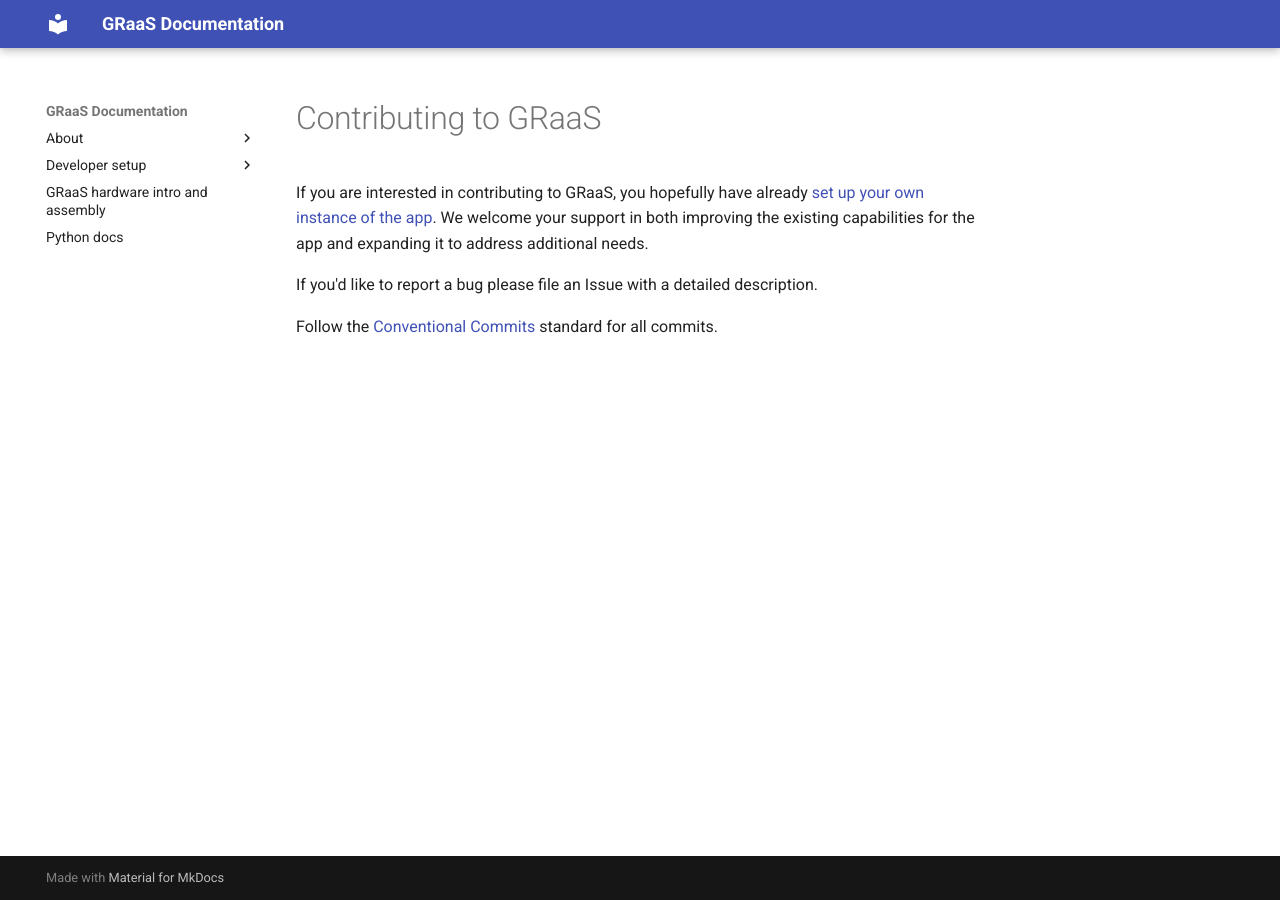
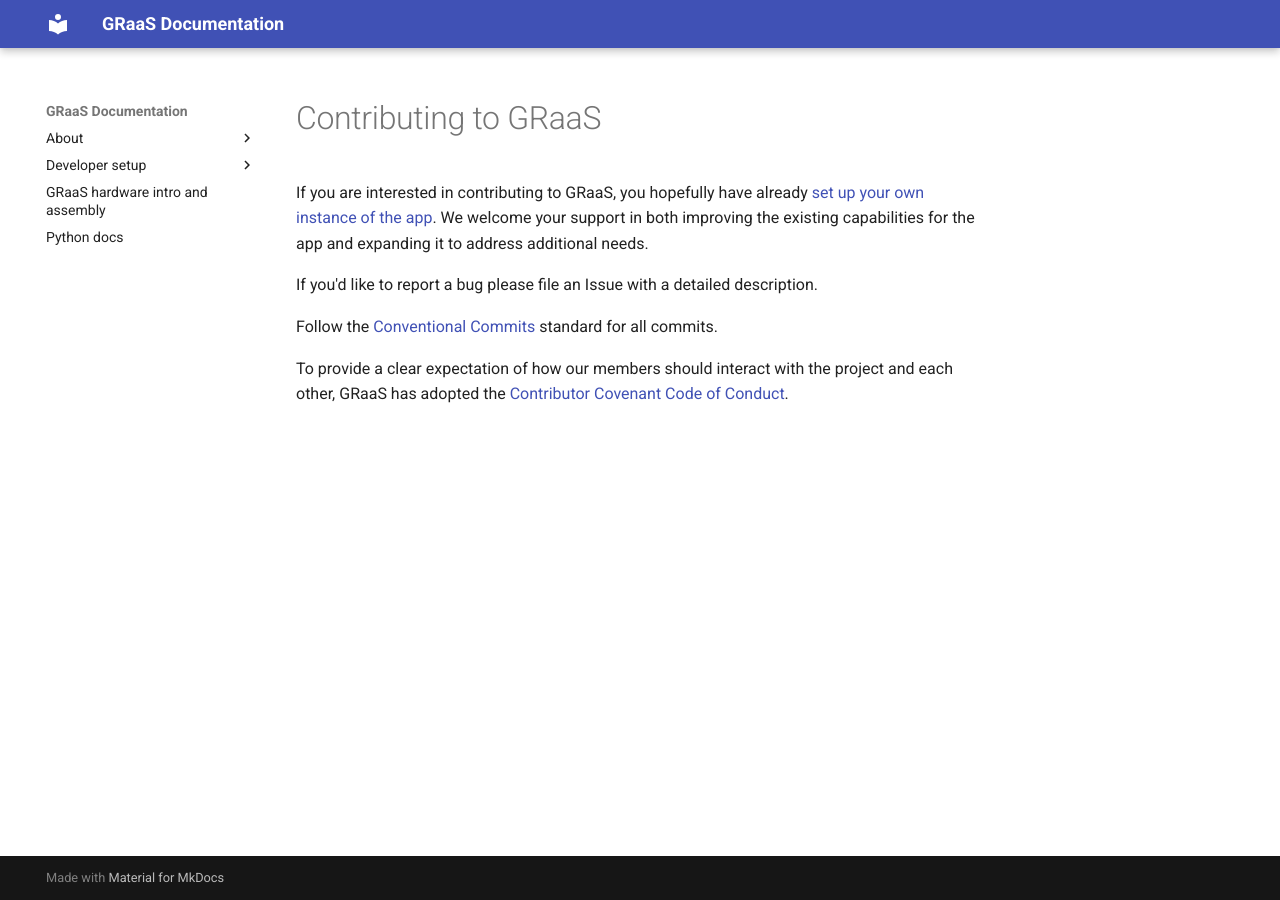
Before and after one commit to cal-itp/graas, an MkDocs documentation site: the page built from docs/CONTRIBUTING.md, in a window 1280 px wide. Built offline with MkDocs 1.6.1 and Material for MkDocs 9.7.7, drawn with Linux system fonts in a browser that asks for light colours.

Commit message:
Added reference for Code of Conduct

```diff
--- a/docs/CONTRIBUTING.md
+++ b/docs/CONTRIBUTING.md
@@ -7,3 +7,5 @@
 If you'd like to report a bug please file an Issue with a detailed description.
 
 Follow the [Conventional Commits](https://www.conventionalcommits.org/en/v1.0.0/) standard for all commits.
+
+To provide a clear expectation of how our members should interact with the project and each other, GRaaS has adopted the [Contributor Covenant Code of Conduct](https://github.com/cal-itp/graas/blob/main/docs/code-of-conduct.md).
```
